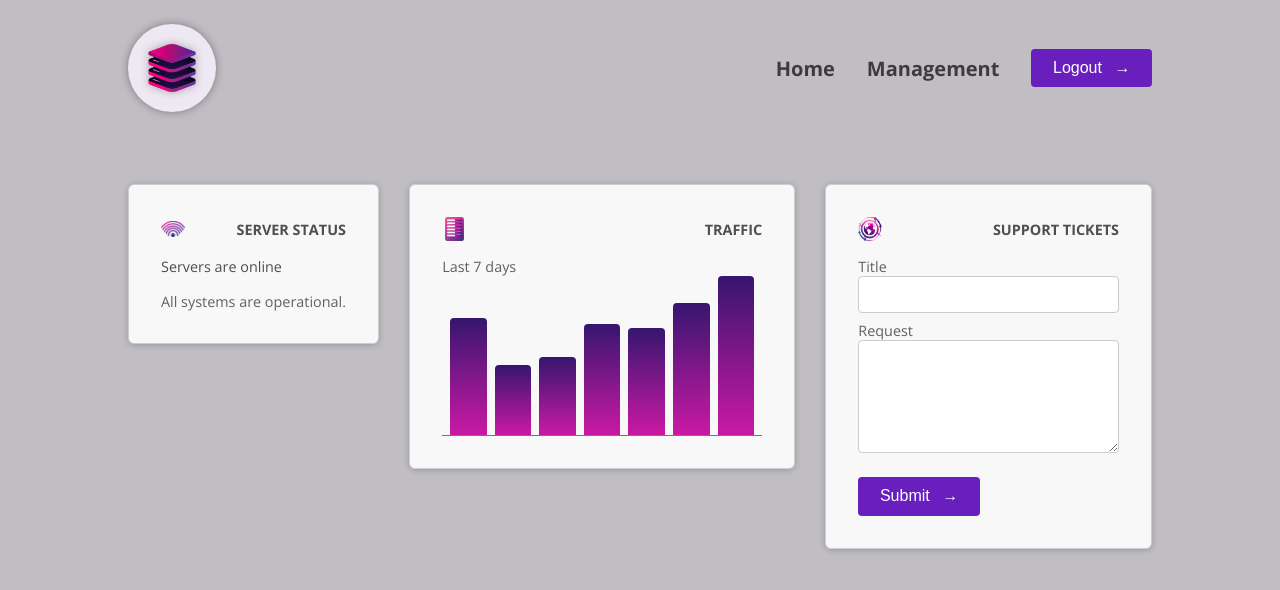
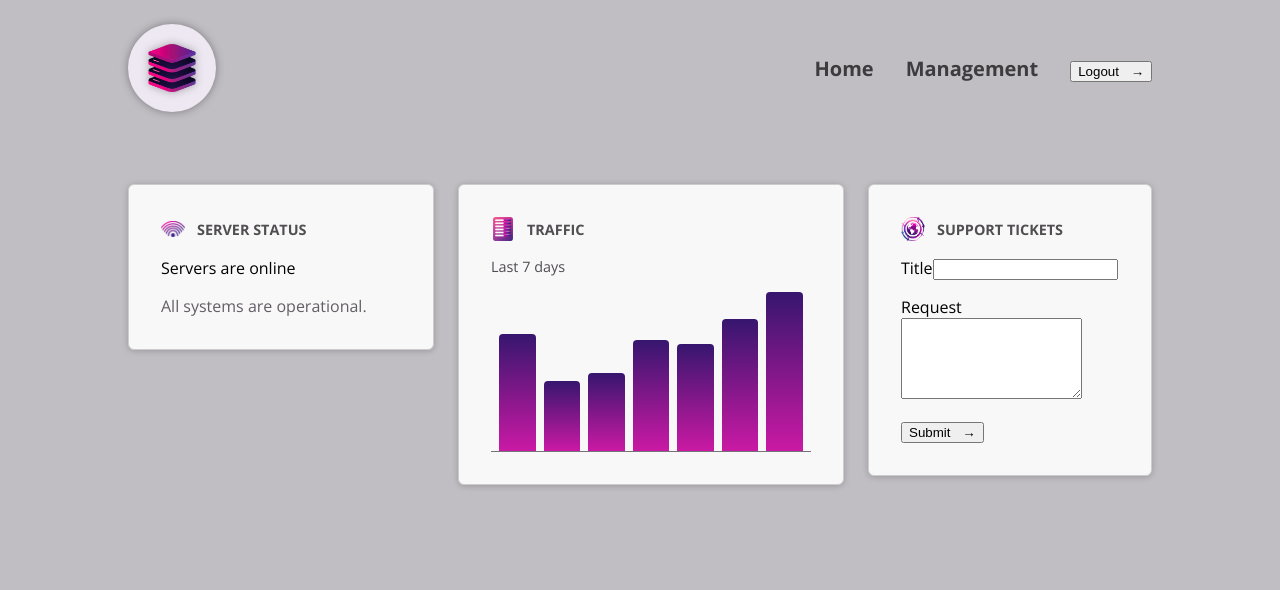
Before and after one commit to Haren-Sharma/Angular_Essentials_2, an Angular app: page / in a window 1280 px wide. Shown: the top 590 px of the page. Built offline with nearby package versions, Linux system fonts and the light colour scheme.

Commit message:
Scoping css files

```diff
--- a/src/app/dashboard/dashboard-item/dashboard-item.component.css
+++ b/src/app/dashboard/dashboard-item/dashboard-item.component.css
@@ -0,0 +1,35 @@
+.dashboard-item {
+  display: block;
+  padding: 1rem;
+  border: 1px solid #ccc;
+  border-radius: 6px;
+  background-color: #f8f8f8;
+  box-shadow: 0 1px 6px 0 rgba(0, 0, 0, 0.2);
+}
+
+.dashboard-item header {
+  display: flex;
+  padding: 0;
+  gap: 0.75rem;
+  align-items: center;
+  margin-bottom: 1rem;
+}
+
+.dashboard-item header img {
+  width: 1.5rem;
+  height: 1.5rem;
+  object-fit: contain;
+}
+
+h2 {
+  margin: 0;
+  font-size: 0.9rem;
+  text-transform: uppercase;
+  color: #504e50;
+}
+
+@media (min-width: 768px) {
+  .dashboard-item {
+    padding: 2rem;
+  }
+}
--- a/src/app/dashboard/server-status/server-status.component.css
+++ b/src/app/dashboard/server-status/server-status.component.css
@@ -0,0 +1,40 @@
+#status {
+  display: block;
+  width: 15rem;
+}
+
+.status p:first-of-type {
+  font-weight: bold;
+  animation: pulse 2s infinite;
+  margin: 0 0 0.5rem 0;
+  font-size: 1.15rem;
+}
+
+.status-online p:first-of-type {
+  color: #6a3cb0;
+}
+
+.status-offline p:first-of-type {
+  color: #b22084;
+}
+
+.status-unknown p:first-of-type {
+  color: grey;
+}
+
+p:last-of-type {
+  margin: 0;
+  color: #625e67;
+}
+
+@keyframes pulse {
+  0% {
+    opacity: 1;
+  }
+  50% {
+    opacity: 0.5;
+  }
+  100% {
+    opacity: 1;
+  }
+}
--- a/src/app/dashboard/server-status/server-status.component.html
+++ b/src/app/dashboard/server-status/server-status.component.html
@@ -1,4 +1,4 @@
-<div>
+<div id="status">
     @if (currentStatus === 'online') {
     <p>Servers are online</p>
     <p>All systems are operational.</p>
--- a/src/app/dashboard/tickets/new-ticket/new-ticket.component.css
+++ b/src/app/dashboard/tickets/new-ticket/new-ticket.component.css
@@ -1,43 +1,3 @@
-form {
-  display: flex;
-  flex-direction: column;
-  gap: 0.5rem;
+#new-ticket {
+  width: 15rem;
 }
-
-label {
-  font-size: 0.75rem;
-  font-weight: 600;
-  text-transform: uppercase;
-  color: #504e50;
-  letter-spacing: 0.04em;
-}
-
-label:not(:first-child) {
-  margin-top: 0.75rem;
-}
-
-input[type="text"],
-textarea {
-  width: 100%;
-  padding: 0.5rem 0.75rem;
-  border: 1px solid #ccc;
-  border-radius: 0.25rem;
-  font-family: inherit;
-  font-size: 0.9rem;
-  color: #3e3b3e;
-  background-color: #fff;
-  transition: border-color 0.15s ease-in-out, box-shadow 0.15s ease-in-out;
-  resize: vertical;
-}
-
-input[type="text"]:focus,
-textarea:focus {
-  outline: none;
-  border-color: #691ebe;
-  box-shadow: 0 0 0 3px rgba(105, 30, 190, 0.15);
-}
-
-button {
-  align-self: flex-start;
-  margin-top: 0.75rem;
-}
--- a/src/app/dashboard/tickets/tickets.component.css
+++ b/src/app/dashboard/tickets/tickets.component.css
@@ -0,0 +1,33 @@
+#tickets {
+  display: flex;
+  flex-direction: column;
+  gap: 1.5rem;
+}
+
+#tickets ul {
+  list-style: none;
+  margin: 0;
+  padding: 0;
+  width: 15rem;
+}
+
+#tickets li {
+  margin: 0.5rem 0;
+}
+
+#tickets p {
+  margin: 0;
+  color: #4f4b53;
+}
+
+#tickets h2 {
+  margin: 0;
+  font-size: 1.1rem;
+  color: #38343c;
+}
+
+@media (min-width: 768px) {
+  #tickets {
+    flex-direction: row;
+  }
+}
--- a/src/app/dashboard/traffic/traffic.component.css
+++ b/src/app/dashboard/traffic/traffic.component.css
@@ -0,0 +1,33 @@
+
+#traffic {
+  display: block;
+  width: 15rem;
+}
+
+p {
+  margin: 0 0 1rem 0;
+  font-size: 0.9rem;
+  color: #4f4b53;
+}
+
+#chart {
+  height: 10rem;
+  display: flex;
+  align-items: flex-end;
+  gap: 0.5rem;
+  padding: 0 0.5rem;
+  border-bottom: 1px solid #76737a;
+}
+
+#chart div {
+  flex: 1;
+  background: linear-gradient(to bottom, #36166f, #ca19a4);
+  border-top-left-radius: 4px;
+  border-top-right-radius: 4px;
+}
+
+@media (min-width: 768px) {
+  #traffic {
+    width: 20rem;
+  }
+}
--- a/src/app/header/header.component.css
+++ b/src/app/header/header.component.css
@@ -0,0 +1,52 @@
+header {
+  padding: 0.75rem 0.1rem;
+  display: flex;
+  flex-direction: column;
+  gap: 1rem;
+  justify-content: space-between;
+  align-items: center;
+  font-size: 1rem;
+}
+
+#logo {
+  width: 5.5rem;
+  height: 5.5rem;
+  background-color: #eee8f2;
+  padding: 1.25rem;
+  border-radius: 50%;
+  box-shadow: 0 0 8px rgba(0, 0, 0, 0.35);
+}
+
+#logo img {
+  width: 100%;
+  height: 100%;
+  filter: drop-shadow(0 0 4px rgba(29, 29, 29, 0.35));
+}
+
+nav ul {
+  display: flex;
+  gap: 2rem;
+  list-style: none;
+  align-items: center;
+  padding: 0;
+  margin: 0;
+}
+
+nav ul li a {
+  color: #3e3b3e;
+  text-decoration: none;
+  font-weight: bold;
+}
+
+nav ul li a:hover {
+  color: #77207a;
+}
+
+@media (min-width: 768px) {
+  header {
+    font-size: 1.25rem;
+    flex-direction: row;
+    gap: 0;
+    padding: 1.5rem 10%;
+  }
+}
--- a/src/app/shared/button/button.component.css
+++ b/src/app/shared/button/button.component.css
@@ -0,0 +1,25 @@
+button {
+  display: inline-block;
+  padding: 0.65rem 1.35rem;
+  border-radius: 0.25rem;
+  font-size: 1rem;
+  text-align: center;
+  cursor: pointer;
+  background-color: #691ebe;
+  color: white;
+  border: none;
+}
+
+button:hover {
+  background-color: #551b98;
+}
+
+.icon {
+  display: inline-block;
+  margin-left: 0.5rem;
+  transition: transform 0.2s ease-in-out;
+}
+
+button:hover .icon {
+  transform: translateX(4px);
+}
--- a/src/app/shared/control/control.component.css
+++ b/src/app/shared/control/control.component.css
@@ -0,0 +1,18 @@
+.control label {
+  display: block;
+  font-size: 0.8rem;
+  font-weight: bold;
+  margin-bottom: 0.15rem;
+  color: #4f4b53;
+}
+
+.control input,
+.control textarea {
+  width: 100%;
+  padding: 0.5rem;
+  border: 1px solid #ccc;
+  border-radius: 4px;
+  font: inherit;
+  font-size: 0.9rem;
+  color: #4f4b53;
+}
--- a/src/styles.css
+++ b/src/styles.css
@@ -18,59 +18,6 @@
   margin: 3rem 10%;
 }
 
-header {
-  padding: 0.75rem 0.1rem;
-  display: flex;
-  flex-direction: column;
-  gap: 1rem;
-  justify-content: space-between;
-  align-items: center;
-  font-size: 1rem;
-}
-
-#logo {
-  width: 5.5rem;
-  height: 5.5rem;
-  background-color: #eee8f2;
-  padding: 1.25rem;
-  border-radius: 50%;
-  box-shadow: 0 0 8px rgba(0, 0, 0, 0.35);
-}
-
-#logo img {
-  width: 100%;
-  height: 100%;
-  filter: drop-shadow(0 0 4px rgba(29, 29, 29, 0.35));
-}
-
-nav ul {
-  display: flex;
-  gap: 2rem;
-  list-style: none;
-  align-items: center;
-  padding: 0;
-  margin: 0;
-}
-
-nav ul li a {
-  color: #3e3b3e;
-  text-decoration: none;
-  font-weight: bold;
-}
-
-nav ul li a:hover {
-  color: #77207a;
-}
-
-@media (min-width: 768px) {
-  header {
-    font-size: 1.25rem;
-    flex-direction: row;
-    gap: 0;
-    padding: 1.5rem 10%;
-  }
-}
-
 #dashboard {
   display: flex;
   flex-direction: column;
@@ -85,139 +32,3 @@
     flex-direction: row;
   }
 }
-
-#traffic {
-  display: block;
-  width: 15rem;
-}
-
-p {
-  margin: 0 0 1rem 0;
-  font-size: 0.9rem;
-  color: #4f4b53;
-}
-
-#chart {
-  height: 10rem;
-  display: flex;
-  align-items: flex-end;
-  gap: 0.5rem;
-  padding: 0 0.5rem;
-  border-bottom: 1px solid #76737a;
-}
-
-#chart div {
-  flex: 1;
-  background: linear-gradient(to bottom, #36166f, #ca19a4);
-  border-top-left-radius: 4px;
-  border-top-right-radius: 4px;
-}
-
-@media (min-width: 768px) {
-  #traffic {
-    width: 20rem;
-  }
-}
-
-#status {
-  display: block;
-  width: 15rem;
-}
-
-.status p:first-of-type {
-  font-weight: bold;
-  animation: pulse 2s infinite;
-  margin: 0 0 0.5rem 0;
-  font-size: 1.15rem;
-}
-
-.status-online p:first-of-type {
-  color: #6a3cb0;
-}
-
-.status-offline p:first-of-type {
-  color: #b22084;
-}
-
-.status-unknown p:first-of-type {
-  color: grey;
-}
-
-p:last-of-type {
-  margin: 0;
-  color: #625e67;
-}
-
-@keyframes pulse {
-  0% {
-    opacity: 1;
-  }
-  50% {
-    opacity: 0.5;
-  }
-  100% {
-    opacity: 1;
-  }
-}
-
-.dashboard-item {
-  display: block;
-  padding: 1rem;
-  border: 1px solid #ccc;
-  border-radius: 6px;
-  background-color: #f8f8f8;
-  box-shadow: 0 1px 6px 0 rgba(0, 0, 0, 0.2);
-}
-
-.dashboard-item header {
-  display: flex;
-  padding: 0;
-  gap: 0.75rem;
-  align-items: center;
-  margin-bottom: 1rem;
-}
-
-.dashboard-item header img {
-  width: 1.5rem;
-  height: 1.5rem;
-  object-fit: contain;
-}
-
-h2 {
-  margin: 0;
-  font-size: 0.9rem;
-  text-transform: uppercase;
-  color: #504e50;
-}
-
-@media (min-width: 768px) {
-  .dashboard-item {
-    padding: 2rem;
-  }
-}
-
-button {
-  display: inline-block;
-  padding: 0.65rem 1.35rem;
-  border-radius: 0.25rem;
-  font-size: 1rem;
-  text-align: center;
-  cursor: pointer;
-  background-color: #691ebe;
-  color: white;
-  border: none;
-}
-
-button:hover {
-  background-color: #551b98;
-}
-
-.icon {
-  display: inline-block;
-  margin-left: 0.5rem;
-  transition: transform 0.2s ease-in-out;
-}
-
-button:hover .icon {
-  transform: translateX(4px);
-}
```
